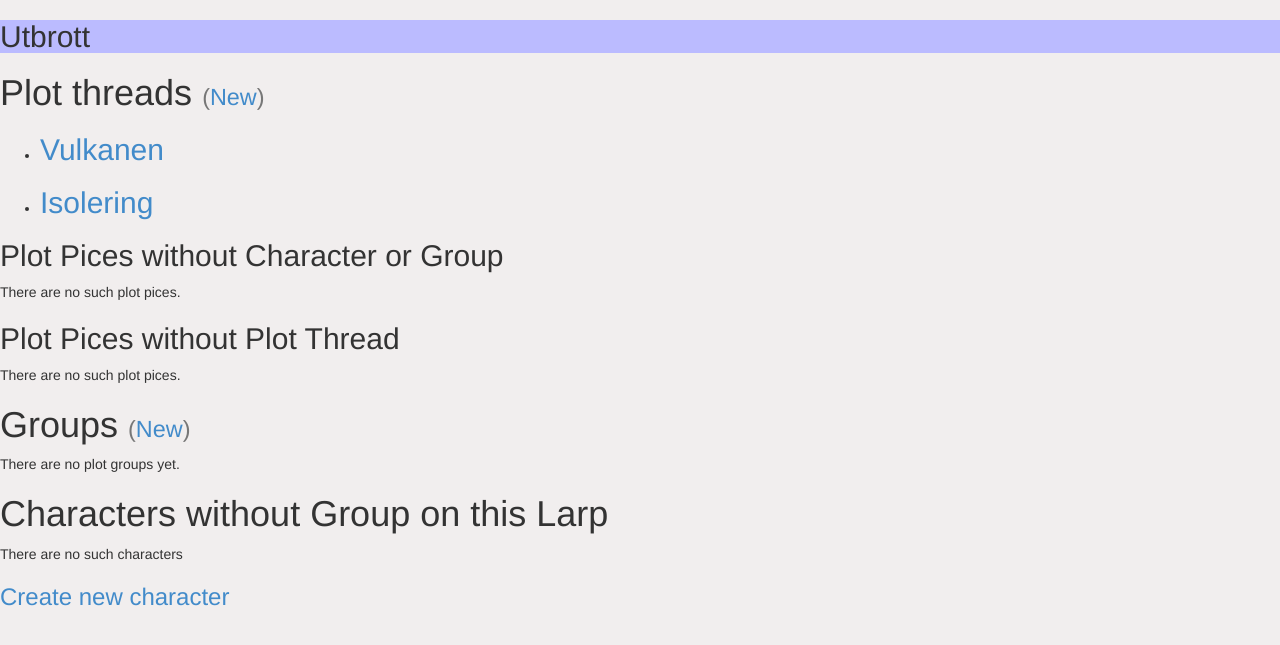
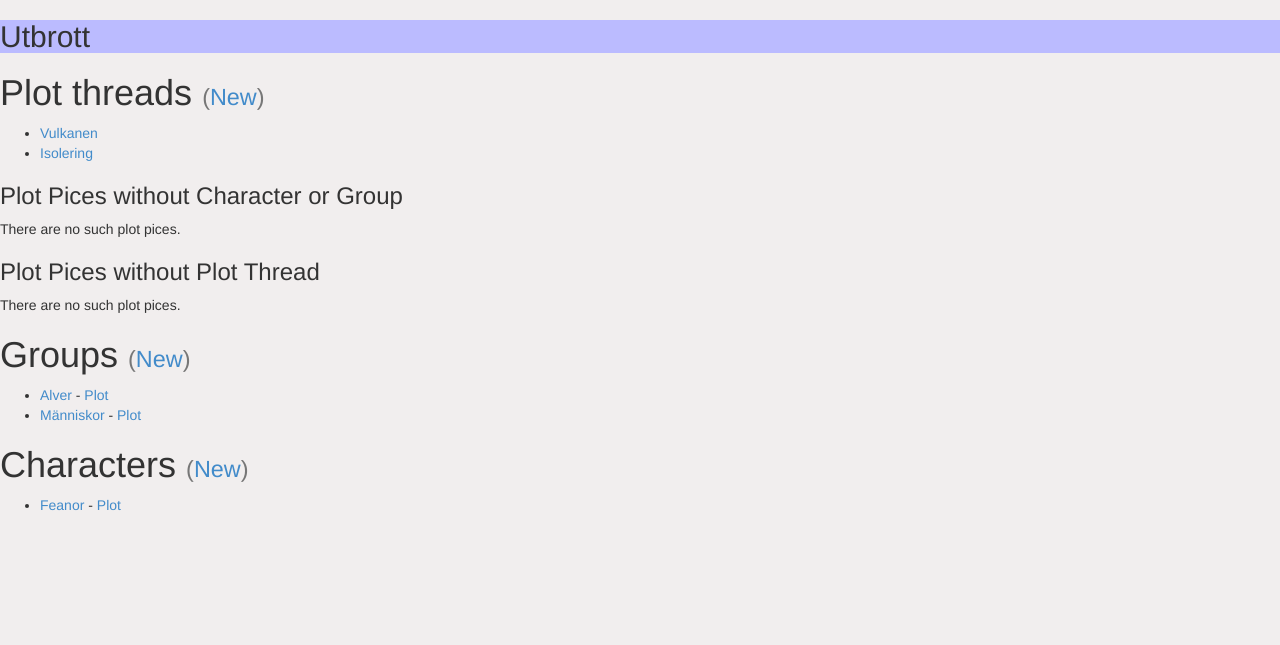
Before and after one commit to LindaLinsefors/larp, a Django app: template plots/templates/plots/GM/larp_plots.html in a window 1280 px wide. Shown: the top 645 px of the page. Run offline with Django 3.2, Linux system fonts and the light colour scheme; the template is opened without the code that fills it: values that come from a table or form of the project are taken from there, others are empty; data comes from the database, SQL or seed files in the repository; both versions use the stored data as it was after the commit; some libraries are stand-ins or nearby versions.

Commit message:
Reorganising and bugfix

```diff
--- a/plots/GM/urls.py
+++ b/plots/GM/urls.py
@@ -8,25 +8,21 @@ urlpatterns = [
     url(r'^$', views.index, name='index'),
 
     # Larp/Group/Character
+    url(r'^larp_plots/(?P<id>\d+)/$', views.larp_plots, name='larp_plots'),
+
     url(r'^(?P<class_name>\w+)/(?P<id>\d+)/$', views.edit_topp, name='edit_topp'),
     url(r'^(?P<class_name>\w+)/(?P<id>\d+)/delete/$', views.delete_topp, name='delete_topp'),
     url(r'^(?P<class_name>\w+)/new/$', views.new_topp, name='new_topp'),
-    url(r'^larp_plots/(?P<id>\d+)/$', views.larp_plots, name='larp_plots'),
-
-    #LarpPlotThread
-
-    url(r'^larp_plots/larp_plot_thread/(?P<id>\d+)/delete/$', views.delete_larp_plot_thread, name='delete_larp_plot_thread'),
-
 
 
     # Plots
-    url(r'^larp_plots/(?P<class_name>\w+)/(?P<id>\d+)/$', views.edit_plots, name='edit_plots' ),
+    url(r'^larp_plots/(?P<class_name>\w+)/(?P<id>\d+)/$', views.edit_plots, name='plots' ),
     url(r'^larp_plots/(?P<class_name>\w+)/(?P<id>\d+)/delete/$', views.delete_plots, name='delete_plots' ),
 
     url(r'^larp_plots/(?P<larp_id>\d+)/plot_thread/new/$', views.new_larp_plot_thread, name='new_larp_plot_thread' ),
 
     url(r'^larp_plots/(?P<larp_id>\d+)/(?P<class_name>\w+)/new/$', views.new_plot_resiver, name='new_plot_resiver' ),
-    url(r'^larp_plots/(?P<larp_id>\d+)/(?P<class_name>\w+)/(?P<id>\d+)/$', views.edit_plot_resiver, name='edit_plot_resiver' ),
+    url(r'^larp_plots/(?P<larp_id>\d+)/(?P<class_name>\w+)/(?P<id>\d+)/$', views.edit_plot_resiver, name='plot_resiver' ),
     url(r'^larp_plots/(?P<larp_id>\d+)/(?P<class_name>\w+)/(?P<id>\d+)/$', views.delete_plot_resiver, name='delete_plot_resiver' ),
 
 
--- a/plots/templates/plots/GM/larp_plots.html
+++ b/plots/templates/plots/GM/larp_plots.html
@@ -5,26 +5,24 @@
 {% block body %}
 
 <h1> Plot threads <small>(<a href="{% url 'GM:new_larp_plot_thread' larp.id %}">New</a>)</small></h1>
-{% if larp_plot_threads %}
+
 <ul>
-    {% for larp_plot_thread in larp_plot_threads %}
+{% for larp_plot_thread in larp.larpplotthread_set.all %}
     <li>
-        <h2> <a href="{% url 'GM:plots' 'larp_plot_thread' larp_plot_thread.id %}">
-        {{ larp_plot_thread.name }} </a> </h2>
+        <a href="{% url 'GM:plots' 'larp_plot_thread' larp_plot_thread.id %}">
+        {{ larp_plot_thread.name }} </a>
     </li>
 {% endfor %}
 </ul>
-{% else %}
-    <p>There are no plot threads yet.</p>
-{% endif %}
 
-<h2> Plot Pices without Character or Group </h2>
+
+<h3> Plot Pices without Character or Group </h3>
 {% if plot_pices_without_character_or_group %}
     <ul>
     {% for plot_pice in plot_pices_without_character_or_group %}
         <li>
-        <h3> <a href="{% url 'GM:plot_pice' larp.id plot_pice.id %}">
-        {{ plot_pice }} </a> </h3>
+        <a href="{% url 'GM:plot_pice' larp.id plot_pice.id %}">
+        {{ plot_pice }} </a>
         </li>
     {% endfor %}
     </ul>
@@ -32,13 +30,13 @@
     <p>There are no such plot pices.</p>
 {% endif %}
 
-<h2> Plot Pices without Plot Thread </h2>
+<h3> Plot Pices without Plot Thread </h3>
 {% if plot_pices_without_plot_thread %}
     <ul>
     {% for plot_pice in plot_pices_without_plot_thread %}
         <li>
-        <h3> <a href="{% url 'GM:plot_pice' larp.id plot_pice.id %}">
-        {{ plot_pice }} </a> </h3>
+        <a href="{% url 'GM:plot_pice' larp.id plot_pice.id %}">
+        {{ plot_pice }} </a>
         </li>
     {% endfor %}
     </ul>
@@ -48,56 +46,40 @@
 
 
 
-<h1> Groups <small>(<a href="{% url 'GM:new_group' larp.id %}">New</a>)</small> </h1>
-{% if groups %}
+<h1>
+    Groups
+    <small>
+        (<a href="{% url 'GM:new_plot_resiver' larp.id 'group' %}">New</a>)
+    </small>
+</h1>
 <ul>
-    {% for group in groups %}
+    {% for group_plot in larp.groupplot_set.all %}
     <li>
-        <h2>
-        {{ group.name }}
-        (<a href="{% url 'GM:group_plot' larp.id group.id %}">Plot</a>,
-         <a href="{% url 'GM:group' larp.id group.id %}">Edit</a>,
-         <a href="{% url 'GM:members' larp.id group.id %}">Members</a>)
-        </h2>
-
-        <ul>
-        {% for character in group.character_set.all %}
-            <li>
-            <h3>
-            {{ character.heading|safe }}
-            (<a href="{% url 'GM:personal_plot' larp.id character.id %}">Plot</a>,
-             <a href="{% url 'GM:character' larp.id character.id %}">Edit</a>)
-            </h3>
+        <a href="{% url 'GM:plot_resiver' larp.id
+            'group' group_plot.group.id %}"> {{ group_plot.group.name }} </a>
+        -
+        <a href="{% url 'GM:plots' 'group_plot' group_plot.id %}">Plot</a>
     </li>
     {% endfor %}
 </ul>
 
+
+<h1> Characters
+    <small>
+        (<a href="{% url 'GM:new_plot_resiver' larp.id 'character' %}">New</a>)
+    </small>
+</h1>
+<ul>
+    {% for personal_plot in larp.personalplot_set.all %}
+    <li>
+        <a href="{% url 'GM:plot_resiver' larp.id
+                'character' personal_plot.character.id %}">
+            {{ personal_plot.character.name }}
+        </a>
+        -
+        <a href="{% url 'GM:plots' 'personal_plot' personal_plot.id %}">Plot</a>
     </li>
     {% endfor %}
 </ul>
-{% else %}
-    <p>There are no plot groups yet.</p>
-{% endif %}
-
-<h1> Characters without Group on this Larp </h1>
-{% if characters_without_group %}
-    <ul>
-    {% for character in characters_without_group %}
-        <li>
-        <h3>
-        {{ character.heading|safe }}
-        (<a href="{% url 'GM:personal_plot' larp.id character.id %}">Plot</a>,
-         <a href="{% url 'GM:character' larp.id character.id %}">Edit</a>)
-        </h3>
-        </li>
-    {% endfor %}
-    </ul>
-{% else %}
-    <p> There are no such characters </p>
-{% endif %}
-
-<h3>
-<a href="{% url 'GM:new_character' larp.id %}">Create new character</a>
-</h3>
 
 {% endblock %}
```
Also changed, not shown: plots/GM/views.py (+4 -15 lines), db.sqlite3. Lines whose indentation alone changed are shown as unchanged.
